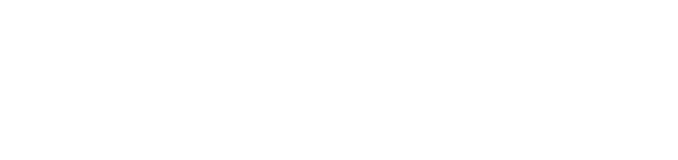
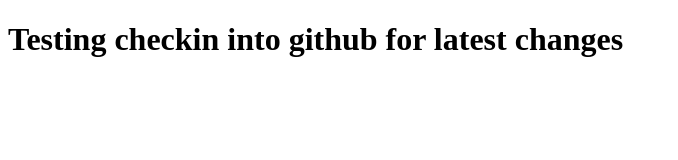
Before and after one commit to luxgbrcv/Git-1, a plain HTML site: page index.html in a window 1280 px wide. Shown: the whole page, without its empty margins (0-678 px from the left). Drawn offline with Linux system fonts and the light colour scheme.

Commit message:
added h1 tags to index.html

```diff
--- a/index.html
+++ b/index.html
@@ -5,6 +5,6 @@
     <title>Whoo</title>
   </head>
   <body>
-
+    <h1>Testing checkin into github for latest changes</h1>
   </body>
 </html>
```
